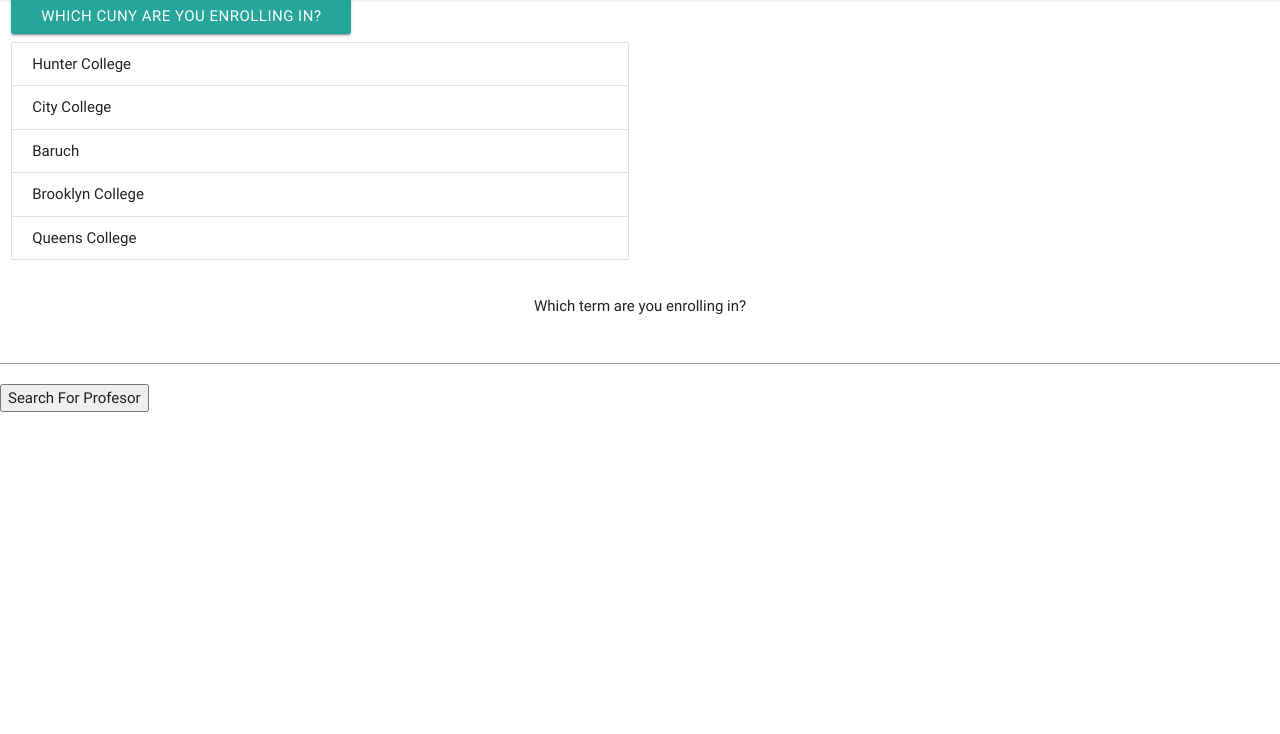
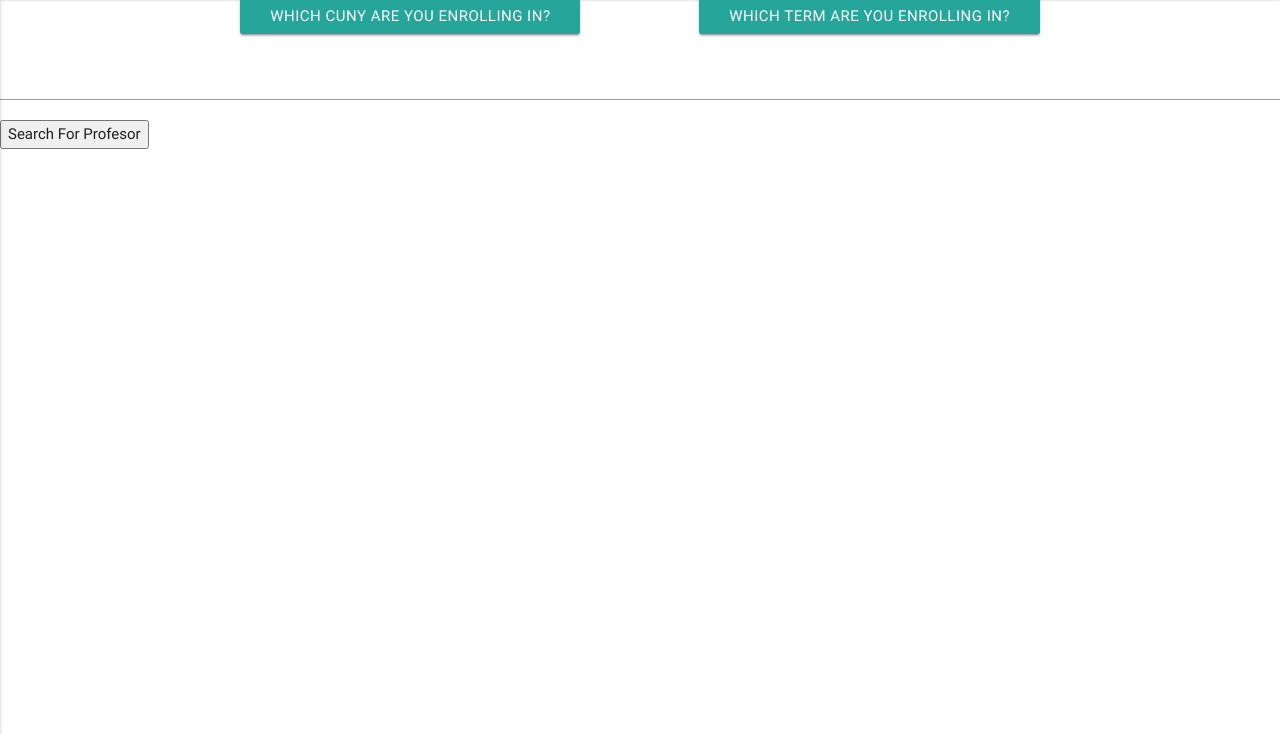
Before and after one commit to Alan19/SchedulePlanner, a plain HTML site: page CollegePlanner.html in a window 1280 px wide. Shown: the part 66-800 px from the top of the page. Drawn offline with nearby package versions, Linux system fonts and the light colour scheme.

Commit message:
Added dropdowns

```diff
--- a/CollegePlanner.html
+++ b/CollegePlanner.html
@@ -1,30 +1,14 @@
 <!DOCTYPE html>
 <!-- Javiy Wang -->
-	<html> <!-- parent -->
-		<head> <!-- child -->
+<html>
+    <!-- parent -->
+    <head>
+        <!-- child -->
         <title> Schedule Planner </title>
         <!-- Compiled and minified CSS -->
         <link rel="stylesheet" href="https://cdnjs.cloudflare.com/ajax/libs/materialize/0.98.2/css/materialize.min.css">
-
         <!-- Compiled and minified JavaScript -->
         <script src="https://cdnjs.cloudflare.com/ajax/libs/materialize/0.98.2/js/materialize.min.js"></script>
-
-			<!--<style>
-				#title
-				{
-					font-size:50px;
-				}
-				center
-				{
-					font-size:20px;
-					background-color:lightgray;
-					border-style:solid;
-				}
-				body
-				{
-					background-size:100%;
-				}
-			</style>  -->
         <script>
             function intialize()
             {
@@ -34,25 +18,29 @@
             	newList = [];
             	startingList.innerHTML = newList;
             }
-
+			$( "#dropdownA" ).click(function() {
+				alert( "Handler for .click() called." );
+			});
         </script>
     </head>
     <body onload = "intialize();" background = "">
         <nav class="light-blue lighten-1" role="navigation">
-				<div class="nav-wrapper container"><a id="logo-container" href="#" class="brand-logo">Schedule Planner</a>
+            <div class="nav-wrapper container">
+                <a id="logo-container" href="#" class="brand-logo">Schedule Planner</a>
                 <ul class="right hide-on-med-and-down">
                     <li><a href="#">Classes</a></li>
                 </ul>
-
                 <ul id="nav-mobile" class="side-nav">
                     <li><a href="#">Classes</a></li>
                 </ul>
                 <a href="#" data-activates="nav-mobile" class="button-collapse"><i class="material-icons">menu</i></a>
             </div>
         </nav>
+        <center>
+            <div class="container">
                 <div class = "row">
                     <div class = "col s6">
-					<a class='dropdown-button btn' data-activates='dropdown1'>Which CUNY are you enrolling in?</a>
+                        <a id = 'dropdownA' class='dropdown-button btn' href='#' data-activates='dropdown1'>Which CUNY are you enrolling in?</a>
                         <!--<select>
                             <option>-Please Select A CUNY-</option>
                             <option value="hunter">Hunter College</option>
@@ -61,27 +49,38 @@
                             <option value="brooklyn">Brooklyn College</option>
                             <option value="queens">Queens College</option>
                             </select>-->
-					<ul class="collection">
-					<li class="collection-item">Hunter College</li>
-					<li class="collection-item">City College</li>
-					<li class="collection-item">Baruch</li>
-					<li class="collection-item">Brooklyn College</li>
-					<li class="collection-item">Queens College</li>
+                        <ul id='dropdown1' class='dropdown-content'>
+                            <li onclick = ><a href="#">Hunter College</a></li>
+                            <li><a href="#" id="city-college">City College</a></li>
+                            <li><a href="#" id="baruch">Baruch</a></li>
+                            <li><a href="#" id="brooklyn-college">Brooklyn College</a></li>
+                            <li><a href="#" id="queens-college">Queens College</a></li>
+                        </ul>
+                    </div>
+                    <div class="col s6">
+                        <a class='dropdown-button btn' href='#' data-activates='dropdown2'>Which term are you enrolling in?</a>
+                        <ul id='dropdown2' class='dropdown-content'>
+                            <li><a href="#">Fall 2017</a></li>
+                            <li><a href="#">Spring 2018</a></li>
+                        </ul>
                     </div>
                 </div>
-
-			</ul>
-			<center>
+            </div>
+        </center>
+        <!--<center>
             Which term are you enrolling in?
             <select>
             	<option>-Please Select The Course Time-</option>
             	<option value="fall">Fall 2017</option>
             	<option value="spring">Spring 2018</option>
             </select>
-			</center>
+            </center>-->
         <input id = "teacher" type = "text"/>
         <button onclick = "addItem();"> Search For Profesor </button>
         <ol id = "grocerylist"> List </ol>
-
+        <!--  Scripts-->
+        <script src="https://code.jquery.com/jquery-2.1.1.min.js"></script>
+        <script src="js/materialize.js"></script>
+        <script src="js/init.js"></script>
     </body>
 </html>
```
Lines whose indentation alone changed are shown as unchanged.
